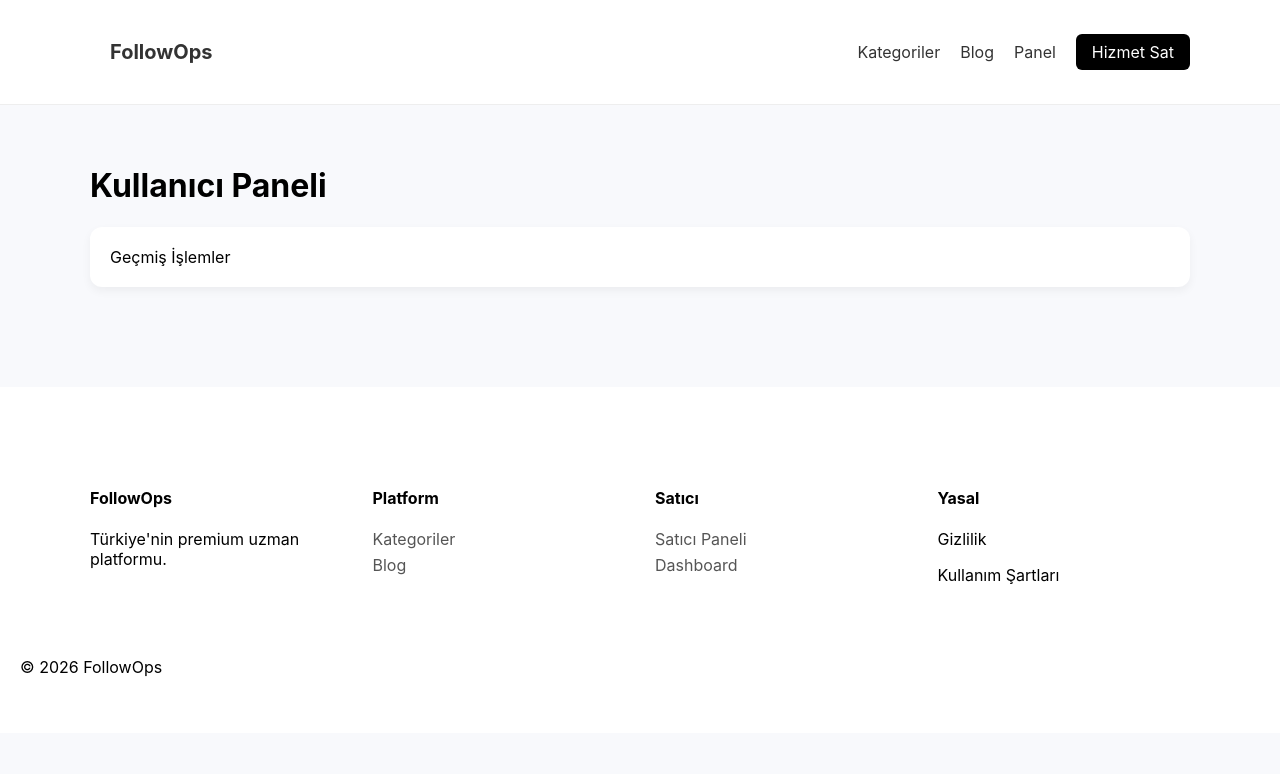
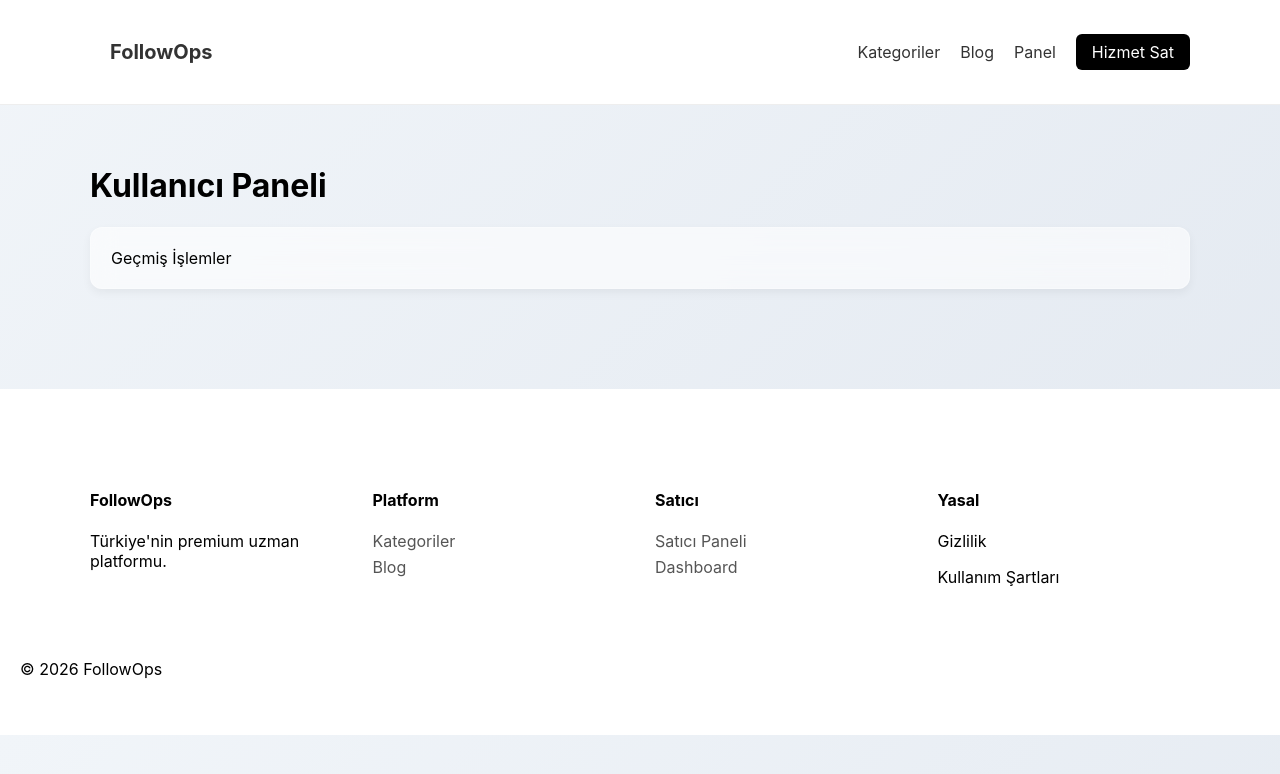
Before and after one commit to omerfarukkaplan/premium-platform, a Next.js app: page /panel in a window 1280 px wide. Shown: the top 774 px of the page. Built offline with nearby package versions, Linux system fonts and the light colour scheme.

Commit message:
Update globals.css

```diff
--- a/app/globals.css
+++ b/app/globals.css
@@ -100,3 +100,23 @@ footer a {
 copyright {
   text-align: center;
 }
+
+.glass {
+  backdrop-filter: blur(12px);
+  background: rgba(255,255,255,0.6);
+  border: 1px solid rgba(255,255,255,0.3);
+}
+
+.badge {
+  display: inline-block;
+  margin-top: 10px;
+  background: linear-gradient(90deg,#6366f1,#9333ea);
+  color: white;
+  padding: 4px 10px;
+  border-radius: 20px;
+  font-size: 12px;
+}
+
+body {
+  background: linear-gradient(135deg,#f1f5f9,#e2e8f0);
+}
```
